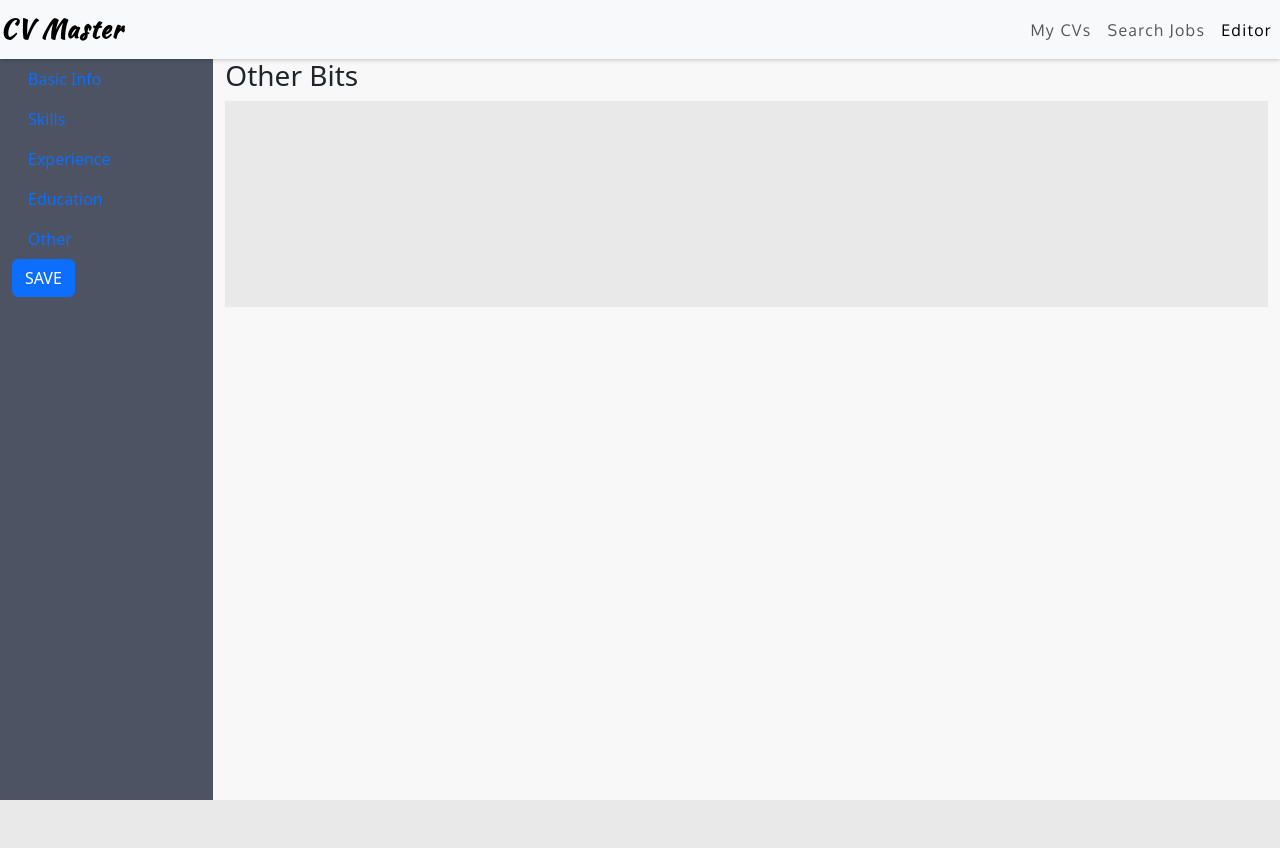
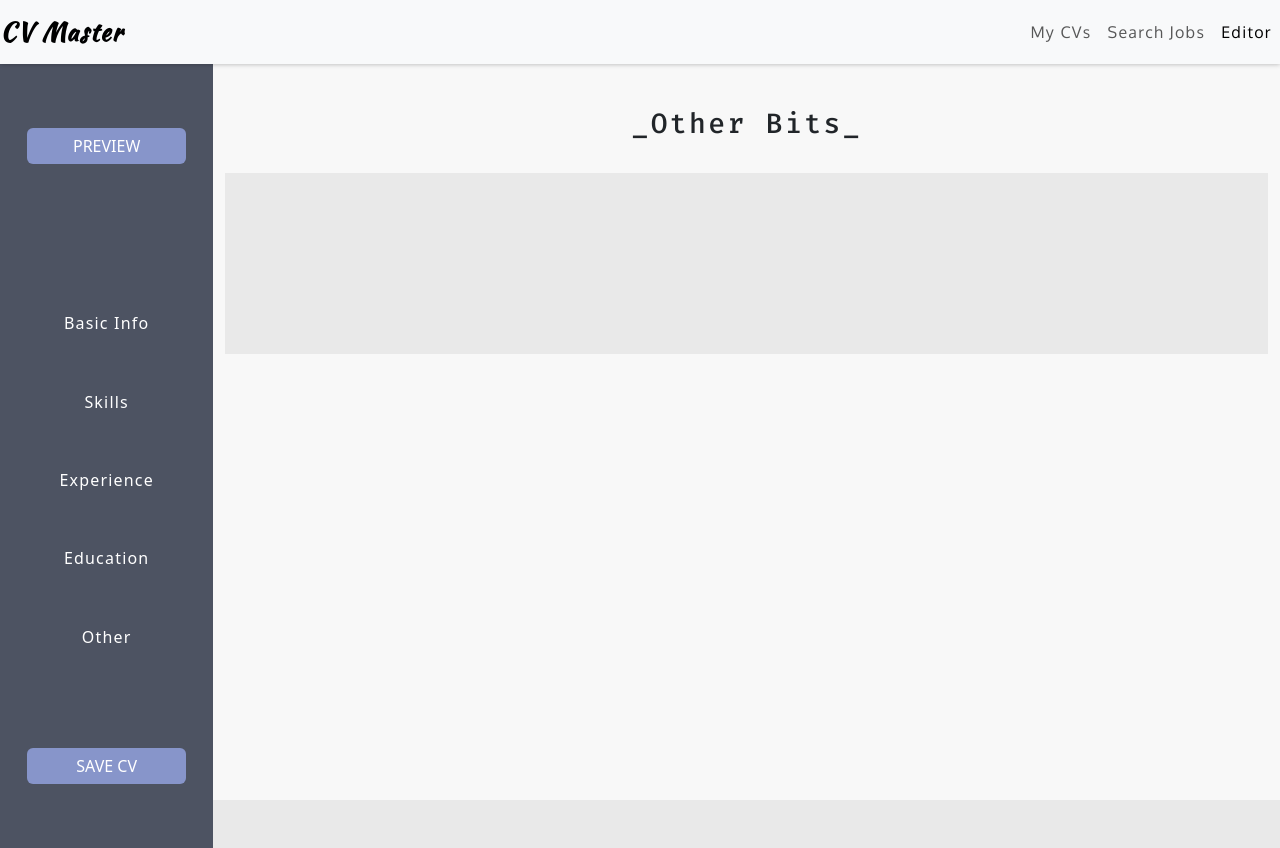
Before and after one commit to wallet-wizard/cv-master, a React (Vite) app: page /editor/other in a window 1280 px wide. Both pictures are taken after typing "Sample" into the empty fields and a click on the button "LOGIN". Before the commit the page ends 800 px from the top, so only its background shows below. Built offline with nearby package versions, Linux system fonts and the light colour scheme.

Commit message:
Creates basic editor styling

```diff
--- a/src/components/Editor/EditorSideBar.jsx
+++ b/src/components/Editor/EditorSideBar.jsx
@@ -1,27 +1,43 @@
-import React, { useContext, useEffect } from 'react';
+import React, { useContext, useEffect, useState } from 'react';
 import { Link } from 'react-router-dom';
 import { useGlobalContext } from '../../utils/GlobalContext';
 
 const EditorSideBar = (props) => {
   const { authenticated, setAuthenticated, updateLocalStorage, getLocalStorage } = useGlobalContext();
-  const strr = {one:"AFSFAGDFHADFHG", two:"asfasasf"}
+  const strr = { one: "AFSFAGDFHADFHG", two: "asfasasf" }
+  const [activeElement, setActiveElement] = useState(null)
 
+  function updateActiveLink(e) {
+    const { name } = e.target;
+    console.log(name);
+    setActiveElement(name);
+  }
 
 
   return (
-    <aside className='editor-sideBar d-none d-md-block col-2'>
-      <nav>
-        <ul className="nav flex-column">
-          <li className="nav-item">
-            <Link to="basic-info" className="nav-link">Basic Info</Link>
-            <Link to="skills" className="nav-link">Skills</Link>
-            <Link to="experience" className="nav-link">Experience</Link>
-            <Link to="education" className="nav-link">Education</Link>
-            <Link to="other" className="nav-link">Other</Link>
-            <button onClick={() => setAuthenticated(!authenticated)} className="btn btn-primary">SAVE</button>
+    <aside className='editor-sideBar d-none d-md-flex flex-column justify-content-between m-0 p-0 col-2'>
+      <button className="btn btn-primary">PREVIEW</button>
+      <nav className="navbar d-block side-nav">
+        <ul className='navbar-nav align-items-center justify-content-evenly'>
+          <li className="nav-item d-flex justify-content-center align-items-center">
+            <Link name="basic-info" onClick={(e) => updateActiveLink(e) } to="basic-info" className={`nav-link p-0 ${activeElement === 'basic-info' ? 'active': ''}`}>Basic Info</Link>
+          </li>
+          <li className="nav-item d-flex justify-content-center align-items-center">
+            <Link name="skills" onClick={(e) => updateActiveLink(e) } to="skills" className={`nav-link p-0 ${activeElement === 'skills' ? 'active': ''}`}>Skills</Link>
+          </li>
+          <li className="nav-item d-flex justify-content-center align-items-center">
+            <Link name="experience" onClick={(e) => updateActiveLink(e) } to="experience" className={`nav-link p-0 ${activeElement === 'experience' ? 'active': ''}`}>Experience</Link>
+          </li>
+          <li className="nav-item d-flex justify-content-center align-items-center">
+            <Link name="education" onClick={(e) => updateActiveLink(e) } to="education" className={`nav-link p-0 ${activeElement === 'education' ? 'active': ''}`}>Education</Link>
+          </li>
+          <li className="nav-item d-flex justify-content-center align-items-center">
+            <Link name="other" onClick={(e) => updateActiveLink(e) } to="other" className={`nav-link p-0 ${activeElement === 'other' ? 'active': ''}`}>Other</Link>
           </li>
         </ul>
       </nav>
+
+      <button onClick={() => setAuthenticated(!authenticated)} className="btn btn-primary save-cv-btn">SAVE CV</button>
     </aside>
   );
 };
--- a/src/components/Editor/editor.css
+++ b/src/components/Editor/editor.css
@@ -1,10 +1,14 @@
 
+/* EDITOR CONTAINER */
 
 .editor-wrapper {
-    --bg-dark: rgba(77, 83, 98, 1);
-    --bg-textArea: rgba(215, 215, 215, 1);
-    --bg-textArea-lighter: rgba(233, 233, 233, 1);
+    --editor-sidebar-bg-dark: rgba(77, 83, 98, 1);
+    --editor-textArea-bg: rgba(215, 215, 215, 1);
+    --editor-textArea-bg-lighter: rgba(233, 233, 233, 1);
+    --editor-textArea-hover: rgba(255, 255, 255, 0.2);
+    --editor-btn-bg: rgb(135, 149, 202);
     --editor-body-bg-color: rgb(248, 248, 248);
+    --editor-link-bg-hover: rgba(30, 30, 30, 0.1);
 }
 
 .editor-wrapper {
@@ -16,22 +20,85 @@
 }
 
 
+/* EDITOR SIDEBAR */
+
 .editor-sideBar {
-    /* height: 100%; */
     min-width: 12.5rem;
-    background-color:var(--bg-dark);
+    letter-spacing: 0.075rem;
+    background-color:var(--editor-sidebar-bg-dark);
+}
+.side-nav {
+    height: 80%;
+    margin-top: 3rem;
+
+}
+.editor-sideBar .navbar-nav {
+    height: 33%;
+    /* margin-bottom: 10rem; */
+}
+
+.editor-sideBar button {
+    border: 0;
+    background-color: var(--editor-btn-bg);
+    margin: 4rem 1.7rem;
+}
+.editor-sideBar li:hover {
+    background-color: var(--editor-link-bg-hover);
+}
+.editor-sideBar .nav-item {
+    text-align: center;
+    width: 100%;
+    height: 100%;
+}
+.editor-sideBar .nav-link {
+    color: white;
+    width: 100%;
+    /* height: 100%; Remove this line */
+    padding: 1.7rem !important; /* Adjust the padding as needed */
+  }
+
+
+.editor-sideBar .active {
+    background-color: var(--editor-body-bg-color);
+    color: var(--editor-sidebar-bg-dark);
+    text-transform: uppercase;
+    letter-spacing: 0.1rem;
 
 }
 
+
+/* ====== */
+/* EDITOR MAIN */
+
+
+/* EDITOR TITLE */
+.editor-section-title {
+    font-family: 'Fira Mono', monospace;
+    margin-top: 2.7rem;
+    margin-bottom: 1rem;
+    text-align: center;
+    letter-spacing: 0.15rem;
+}
+.editor-section-title::before,
+.editor-section-title::after {
+    content: "_";
+}
+
+/* EDITOR TEXTAREA */
+
 .editor-textArea {
-
+    outline: none;
     border: 0;
     width: 100% !important;
-    padding: 1.2em;
-    background-color: var(--bg-textArea-lighter);
-    /* white-space: nowrap;   */
+    padding: 0.4em 0.8em;
+    margin: 1rem 0rem 0rem 0rem;
+    background-color: var(--editor-textArea-bg-lighter);
     overflow-x: auto;
     overflow-y:visible;     /* Enables vertical scrollbar when content overflows */
-    resize: none;         /* Disables resizing */
+    resize: none;           /* Disables resizing */
     box-sizing: border-box; /* Include padding and border in the element's total width and height */
 }
+
+.editor-textArea:hover {
+
+}
--- a/src/components/Editor/editorPaths/EditorBasicInfo.jsx
+++ b/src/components/Editor/editorPaths/EditorBasicInfo.jsx
@@ -32,7 +32,7 @@ Results-oriented and highly skilled Front-end Developer with [X years] of experi
 
     return (
         <div className="d-block Editor-basicInfo">
-            <h3>Basic Info</h3>
+            <h3 className='editor-section-title'>Basic Info</h3>
             <CustomTextarea name={"title"} id="title" defaultValue={title} updateValue={(event) => setText({event, setState: setUserData})} />
             <CustomTextarea name={"summary"} id="summary" defaultValue={summary} updateValue={(event) => setText({event, setState: setUserData})} />
 
--- a/src/components/Editor/editorPaths/EditorEdu.jsx
+++ b/src/components/Editor/editorPaths/EditorEdu.jsx
@@ -11,7 +11,7 @@ export default function EditorEdu() {
 
     return(
         <div className="d-block Editor-edu">
-            <h3>Education</h3>
+            <h3 className='editor-section-title'>Education</h3>
             <CustomTextarea name={"edu"} id="edu" rows={eduLength} defaultValue={edu} setTitle={(event) => setText(event, setNewCV)} />
         </div>
     )
--- a/src/components/Editor/editorPaths/EditorExp.jsx
+++ b/src/components/Editor/editorPaths/EditorExp.jsx
@@ -11,7 +11,7 @@ export default function EditorExp() {
 
     return(
         <div className="d-block Editor-exp">
-            <h3>Experience</h3>
+            <h3 className='editor-section-title'>Experience</h3>
             <CustomTextarea name={"exp"} id="exp" rows={expLength} defaultValue={exp} setTitle={(event) => setText(event, setNewCV)} />
         </div>
     )
--- a/src/components/Editor/editorPaths/EditorOther.jsx
+++ b/src/components/Editor/editorPaths/EditorOther.jsx
@@ -11,7 +11,7 @@ export default function EditorOther() {
 
     return(
         <div className="d-block Editor-other">
-            <h3>Other Bits</h3>
+            <h3 className='editor-section-title'>Other Bits</h3>
             <CustomTextarea name={"other"} id="other" rows={otherLength} defaultValue={other} setTitle={(event) => setText(event, setNewCV)} />
         </div>
     )
--- a/src/components/Editor/editorPaths/EditorSkills.jsx
+++ b/src/components/Editor/editorPaths/EditorSkills.jsx
@@ -90,7 +90,7 @@ export default function EditorSkills() {
 
   return (
     <div className="d-block Editor-skills">
-      <h3>Skills</h3>
+      <h3 className='editor-section-title'>Skills</h3>
       <CustomTextarea name={"skills-header"} id="skills-header" defaultValue={header} updateValue={(event) => setText({event, setState: setUserData})} />
       {skillElements}
       <button onClick={() => addTextarea()} className="addSkill">ADD</button>
--- a/src/components/NavTabs/navtabs.css
+++ b/src/components/NavTabs/navtabs.css
@@ -6,6 +6,7 @@
 .navtabs-nav {
     background-color: var(--bg-color) !important;
     letter-spacing: 1.3px;
+    /* --navbar-height can be updated in ./utils/globalStyles.css */
     height: var(--navbar-height);
     box-shadow: 0px 0px 5px 0px rgba(0, 0, 0, 0.3);
 
--- a/src/components/SearchJobs/apikey.js
+++ /dev/null
@@ -1 +0,0 @@
-const apikey = "f54cacf2aamshb3c4549e2a92e7bp1610f0jsn615f77a64d68"
--- a/src/utils/globalStyles.css
+++ b/src/utils/globalStyles.css
@@ -3,7 +3,7 @@
   --scrollbar-bg: #f1f1f1;
   --scrollbar-color: #888;
   --scrollbar-color-hover: #555;
-  --navbar-height: 3.7rem;
+  --navbar-height: 4rem;
 }
 
 body {
```
